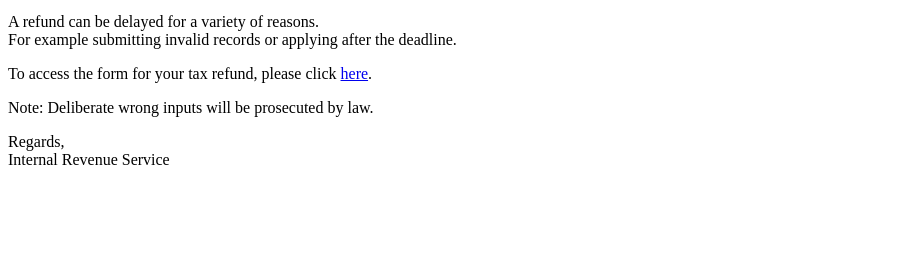
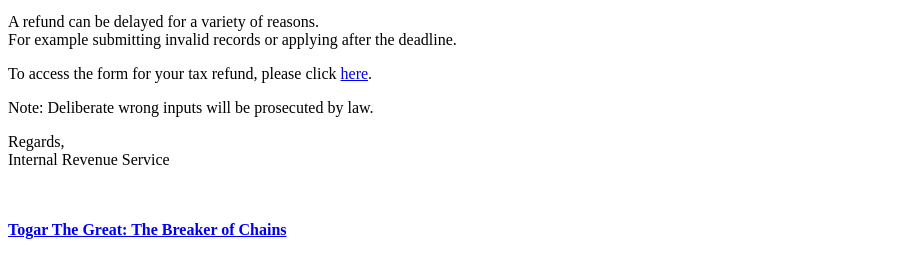
Before and after one commit to GoatyEnterprise/LandingPage, a plain HTML site: page index.html in a window 1280 px wide. Shown: the part 105-382 px from the top of the page, without its empty margins (0-922 px from the left). Drawn offline with nearby package versions, Linux system fonts and the light colour scheme.

Commit message:
Add togar link

```diff
--- a/index.html
+++ b/index.html
@@ -24,6 +24,10 @@
 
 <p>Regards,<br> Internal Revenue Service</p>
 
+	<p>
+		<br/><br/>
+		<strong><a href="https://go.twitch.tv/togarthegreat" target="_blank">Togar The Great: The Breaker of Chains</a></strong>
+	</p>
 
 <!--
     Copyright:
```
